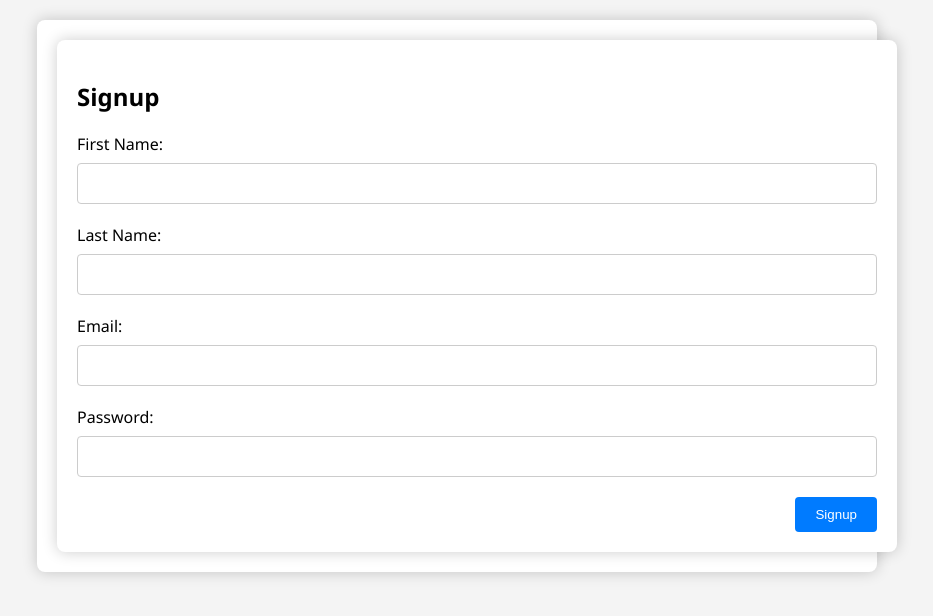
After one commit to bujamini88/VICC, a Flask app: page /signup in a window 1280 px wide. The commit adds this page. Shown: the top 616 px of the page, without its empty margins (183-1116 px from the left). Run offline with Flask 3, Linux system fonts and the light colour scheme.

Commit message:
Website erstellt

```diff
--- /dev/null
+++ b/app/app.py
@@ -0,0 +1,107 @@
+from flask import Flask, render_template, request, redirect, url_for, session as flask_session, flash
+import sqlalchemy
+from sqlalchemy.ext.declarative import declarative_base
+from sqlalchemy.orm import sessionmaker
+
+engine = sqlalchemy.create_engine("mariadb+mariadbconnector://root:Password@db:3306/mysql")
+Base = declarative_base()
+
+class User(Base):
+    __tablename__ = 'users'
+    id = sqlalchemy.Column(sqlalchemy.Integer, primary_key=True)
+    vorname = sqlalchemy.Column(sqlalchemy.String(length=100))
+    nachname = sqlalchemy.Column(sqlalchemy.String(length=100))
+    email = sqlalchemy.Column(sqlalchemy.String(length=100))
+    password = sqlalchemy.Column(sqlalchemy.String(length=100))
+
+
+
+class Post(Base):
+    __tablename__ = 'posts'
+    id = sqlalchemy.Column(sqlalchemy.Integer, primary_key=True)
+    title = sqlalchemy.Column(sqlalchemy.String(length=100))
+    content = sqlalchemy.Column(sqlalchemy.String(length=1000))
+    public = sqlalchemy.Column(sqlalchemy.Boolean, default=True)  # True für public, False für private Posts
+    user_id = sqlalchemy.Column(sqlalchemy.Integer, sqlalchemy.ForeignKey('users.id'))  # User identifikation pro Post
+
+
+Base.metadata.create_all(engine)
+
+
+Session = sessionmaker(bind=engine) # DB Verbindung
+db_session = Session()
+
+def addUser(vorname, nachname, email, password):
+   newUser = User(vorname=vorname, nachname=nachname, email=email, password=password)
+   db_session.add(newUser)
+   db_session.commit()
+
+# Neuer Post
+def addPost(title, content, public, user_id=None):
+    newPost = Post(title=title, content=content, public=public, user_id=user_id)
+    db_session.add(newPost)
+    db_session.commit()
+
+app = Flask(__name__)
+app.secret_key = '94b8f1a06e8a4e09614cb6335e7af197'  # Secret für Session MGMT
+
+@app.route("/")
+def index():
+    user = None
+    if 'user_id' in flask_session:
+        user_id = flask_session['user_id']
+        user = db_session.query(User).filter_by(id=user_id).first()
+    public_posts = db_session.query(Post).filter_by(public=True).all()
+    return render_template('index.html', public_posts=public_posts, user=user)
+
+@app.route("/create_post", methods=["GET", "POST"])
+def create_post():
+    if 'user_id' not in flask_session:
+        # Redirect zum Login
+        return redirect(url_for("login"))
+
+    if request.method == "POST":
+        title = request.form["title"]
+        content = request.form["content"]
+        public = request.form.get("public") == 'on'
+        user_id = get_logged_in_user_id()
+        addPost(title, content, public, user_id)
+        return redirect(url_for("index"))
+    return render_template("create_post.html")
+
+@app.route("/login", methods=["GET", "POST"])
+def login():
+    if request.method == "POST":
+        email = request.form["email"]
+        password = request.form["password"]
+        user = db_session.query(User).filter_by(email=email, password=password).first()
+        if user:
+            flask_session['user_id'] = user.id  # user ID speichern
+            flash('Login Successful')
+            return redirect(url_for("index"))
+        else:
+            flash('Invalid Credentials')  # Error handling
+    return render_template("login.html")
+
+@app.route("/signup", methods=["GET", "POST"])
+def signup():
+    if request.method == "POST":
+        vorname = request.form["vorname"]
+        nachname = request.form["nachname"]
+        email = request.form["email"]
+        password = request.form["password"]
+        addUser(vorname, nachname, email, password)
+        flash('Signup Successful')
+        return redirect(url_for("index"))
+    return render_template("signup.html")
+
+@app.route("/logout")
+def logout():
+    flask_session.pop('user_id', None)  # Logout löschen der Session
+    return redirect(url_for("index"))
+
+def get_logged_in_user_id():
+    return flask_session.get('user_id')
+
+if __name__ == '__main__':
+    app.run(host='0.0.0.0')
--- /dev/null
+++ b/app/static/style.css
@@ -0,0 +1,97 @@
+body {
+    font-family: 'Segoe UI', Tahoma, Geneva, Verdana, sans-serif;
+    background-color: #f4f4f4;
+    margin: 0;
+    padding: 20px;
+    display: flex;
+    flex-direction: column;
+    align-items: center;
+}
+
+.container {
+    width: 100%;
+    max-width: 800px; /* Increased max-width for better utilization of space on larger screens */
+    background: white;
+    padding: 20px;
+    border-radius: 8px;
+    box-shadow: 0 0 15px rgba(0, 0, 0, 0.2);
+}
+
+.login-container, .signup-container, .posts-container, .create-post-container {
+    margin-bottom: 30px;
+}
+
+.form-field {
+    margin-bottom: 20px;
+}
+
+.form-field label {
+    display: block;
+    margin-bottom: 8px;
+}
+
+.form-field input[type="email"],
+.form-field input[type="password"],
+.form-field input[type="text"],
+.create-post-form textarea {
+    width: 100%;
+    padding: 12px;
+    border: 1px solid #ccc;
+    border-radius: 4px;
+    box-sizing: border-box;
+}
+
+.form-action {
+    text-align: right;
+}
+
+.form-action input[type="submit"] {
+    background-color: #007bff;
+    color: white;
+    border: none;
+    padding: 10px 20px;
+    border-radius: 4px;
+    cursor: pointer;
+    transition: background-color 0.3s ease;
+}
+
+.form-action input[type="submit"]:hover {
+    background-color: #0056b3;
+}
+
+.posts-container, .create-post-container {
+    margin-top: 30px;
+}
+
+.post {
+    background-color: #fff;
+    border: 1px solid #eee;
+    border-radius: 4px;
+    padding: 20px;
+    margin-bottom: 20px;
+    box-shadow: 0 2px 4px rgba(0,0,0,0.1);
+}
+
+/* Responsive Design Adjustments */
+@media (max-width: 768px) {
+    .container {
+        margin: 10px;
+        padding: 15px;
+    }
+
+    .form-field input[type="email"],
+    .form-field input[type="password"],
+    .form-field input[type="text"],
+    .create-post-form textarea {
+        padding: 10px;
+    }
+
+    .form-action input[type="submit"] {
+        padding: 10px 15px;
+    }
+}
+.user-info {
+    display: flex;
+    justify-content: space-between;
+    align-items: center;
+}
--- /dev/null
+++ b/app/templates/signup.html
@@ -0,0 +1,44 @@
+<!DOCTYPE html>
+<html lang="en">
+<head>
+    <meta charset="UTF-8">
+    <title>Signup</title>
+    <link rel="stylesheet" href="/static/style.css">
+</head>
+<body>
+    <div class="container">
+        {% with messages = get_flashed_messages() %}
+          {% if messages %}
+            <ul class="flash-messages">
+              {% for message in messages %}
+                <li>{{ message }}</li>
+              {% endfor %}
+            </ul>
+          {% endif %}
+        {% endwith %}
+    <div class="container">
+        <h2>Signup</h2>
+        <form action="/signup" method="post">
+            <div class="form-field">
+                <label for="vorname">First Name:</label>
+                <input type="text" name="vorname" id="vorname" required>
+            </div>
+            <div class="form-field">
+                <label for="nachname">Last Name:</label>
+                <input type="text" name="nachname" id="nachname" required>
+            </div>
+            <div class="form-field">
+                <label for="email">Email:</label>
+                <input type="email" name="email" id="email" required>
+            </div>
+            <div class="form-field">
+                <label for="password">Password:</label>
+                <input type="password" name="password" id="password" required>
+            </div>
+            <div class="form-action">
+                <input type="submit" value="Signup">
+            </div>
+        </form>
+    </div>
+</body>
+</html>
```
Also changed, not shown: app/templates/create_post.html (added, +30 -0 lines), app/templates/index.html (+63 -7 lines), app/templates/login.html (added, +36 -0 lines).
